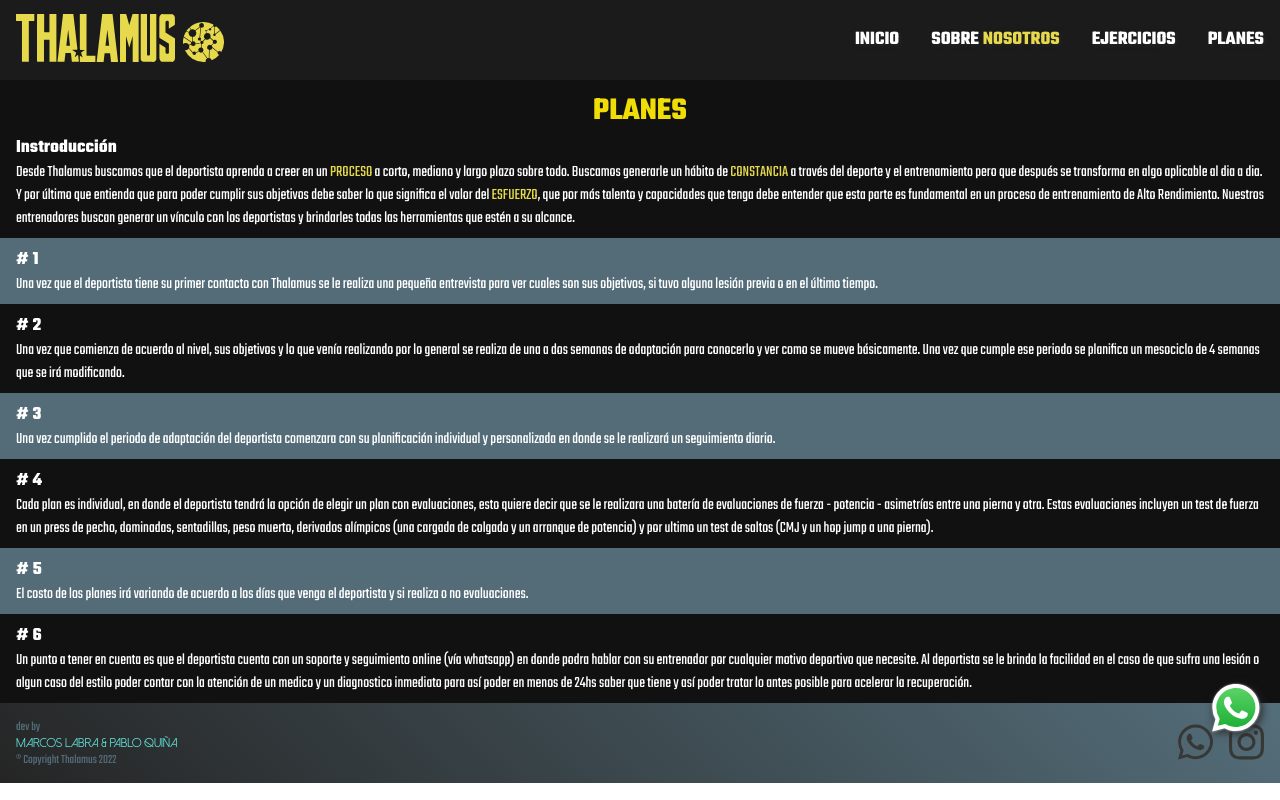
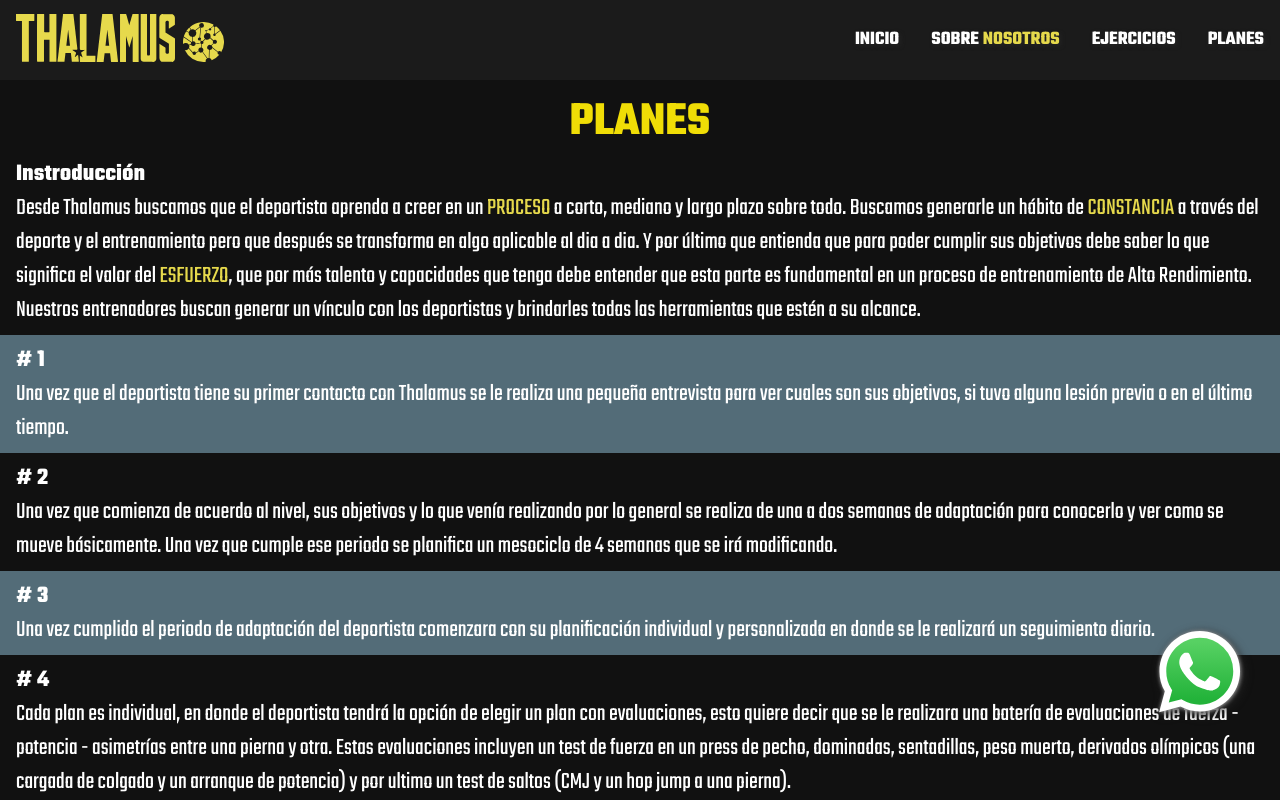
Before and after one commit to Kitsunito/thalamus-web, a React (Create React App) app: page /planes in a window 1280 px wide. Shown: the top 800 px of the page. Built offline with nearby package versions, Linux system fonts and the light colour scheme.

Commit message:
listo responsive tablet

```diff
--- a/src/styles/components/carrousel.scss
+++ b/src/styles/components/carrousel.scss
@@ -4,6 +4,9 @@
   position: relative;
   z-index: 0;
   .carrousel-entrenadores {
+    display: flex;
+    justify-content: center;
+    width: 100vw;
     background: rgb(240, 221, 6);
     background: linear-gradient(
       45deg,
@@ -12,6 +15,9 @@
     );
   }
   .carrousel-deportistas {
+    display: flex;
+    justify-content: center;
+    width: 100vw;
     background: rgb(55, 55, 53);
     background: linear-gradient(
       315deg,
@@ -21,8 +27,7 @@
   }
   div {
     img {
-      height: 100%;
-      width: 100%;
+      height: 50vh;
       object-fit: cover;
       object-position: center;
       position: relative;
@@ -46,9 +51,9 @@
         color: $yellow;
       }
     }
-    p{
-      padding: .5rem 1rem;
-      font-family: 'Teko', sans-serif;
+    p {
+      padding: 0.5rem 1rem;
+      font-family: "Teko", sans-serif;
       font-size: $font-size-large;
       color: $white;
       text-align: center;
@@ -59,3 +64,17 @@
     }
   }
 }
+
+@media (min-width: 768px) {
+  .carrousel {
+    div {
+      h3 {
+        font-size: 5rem;
+      }
+      p {
+        padding: 1rem;
+        font-size: $font-size-xxlarge;
+      }
+    }
+  }
+}
--- a/src/styles/components/contactForm.scss
+++ b/src/styles/components/contactForm.scss
@@ -34,10 +34,10 @@
         width: 60vw;
         border-radius: $border-radius-medium;
         box-shadow: 0px 0px 10px 0px #000000ee;
-        font-family: 'Roboto', sans-serif;
+        font-family: "Roboto", sans-serif;
         font-size: $font-size-medium;
         color: $lightYellow;
-        padding: 0 .5rem;
+        padding: 0 0.5rem;
       }
       input {
         height: 2rem;
@@ -46,18 +46,49 @@
         height: 10rem;
       }
     }
-    button{
-
+    button {
       border: none;
       border-radius: $border-radius-medium;
       background-color: $greyBlue;
       color: $white;
       font-size: $font-size-large;
       font-weight: 600;
-        font-family: 'Teko', sans-serif;
+      font-family: "Teko", sans-serif;
       letter-spacing: 1px;
-        padding: .2rem .5rem;
-        margin: .5rem 0;
+      padding: 0.2rem 0.5rem;
+      margin: 0.5rem 0;
     }
   }
 }
+
+@media (min-width: 768px) {
+  .contactForm {
+    h2 {
+      font-size: 4rem;
+    }
+    form {
+      .input {
+        label {
+          font-size: $font-size-xxlarge;
+        }
+        input,
+        textarea {
+          font-size: $font-size-xlarge;
+          padding: 0 0.5rem;
+        }
+        input {
+          height: 4rem;
+        }
+        textarea {
+          height: 18rem;
+        }
+      }
+      button {
+        font-size: $font-size-xxlarge;
+        letter-spacing: 1px;
+        padding: 0.2rem 0.5rem;
+        margin: 0.5rem 0;
+      }
+    }
+  }
+}
--- a/src/styles/components/pages/ejercicios.scss
+++ b/src/styles/components/pages/ejercicios.scss
@@ -50,3 +50,22 @@
     }
   }
 }
+
+@media (min-width: 768px) {
+  .ejercicios {
+    section {
+      padding: 2rem;
+      H2 {
+        font-size: $font-size-xxxlarge;
+      }
+      h3 {
+        padding: 1rem;
+        font-size: $font-size-xxlarge;
+      }
+      iframe {
+        width: 720px;
+        height: 480px;
+      }
+    }
+  }
+}
--- a/src/styles/components/pages/index-section.scss
+++ b/src/styles/components/pages/index-section.scss
@@ -10,7 +10,7 @@
     display: inline-block;
     text-align: center;
   }
-  .ajusteBG{
+  .ajusteBG {
     object-position: right;
   }
   H2 {
@@ -32,3 +32,11 @@
     }
   }
 }
+
+@media (min-width: 768px) {
+  .index-section {
+    H2 {
+      font-size: 5rem;
+    }
+  }
+}
--- a/src/styles/components/pages/planes.scss
+++ b/src/styles/components/pages/planes.scss
@@ -5,6 +5,7 @@
   section {
     font-family: "Teko", sans-serif;
     color: $white;
+    padding-bottom: 3rem;
     .bg-1 {
       padding: 0.5rem 1rem;
       h2 {
@@ -32,3 +33,34 @@
     }
   }
 }
+
+@media (min-width: 768px) {
+  .planes {
+    width: 100vw;
+    padding-top: 10vh;
+
+    section {
+      .bg-1 {
+        padding: 0.5rem 1rem;
+        h2 {
+          font-size: $font-size-xxxlarge;
+        }
+        h3 {
+          font-size: $font-size-xlarge;
+        }
+        p {
+          font-size: $font-size-xlarge;
+        }
+      }
+      .bg-2 {
+        padding: 0.5rem 1rem;
+        h3 {
+          font-size: $font-size-xlarge;
+        }
+        p {
+          font-size: $font-size-xlarge;
+        }
+      }
+    }
+  }
+}
--- a/src/styles/components/pages/sobreNosotros.scss
+++ b/src/styles/components/pages/sobreNosotros.scss
@@ -7,7 +7,7 @@
   background-size: cover;
   background-attachment: fixed;
   section {
-    padding: 12vh 2rem;
+    padding: 12vh 2rem 2rem 2rem;
     font-family: "Teko", "sans-serif";
     text-shadow: $drop-shadow-light;
     h2 {
@@ -19,7 +19,7 @@
       }
     }
     p {
-      padding-bottom: .5rem;
+      padding-bottom: 0.5rem;
       font-size: $font-size-large;
       color: $white;
       span {
@@ -28,3 +28,21 @@
     }
   }
 }
+
+@media (min-width: 768px) {
+  .sobreNosotros {
+    section {
+      padding-bottom: 4rem;
+      h2 {
+        font-size: $font-size-xxxlarge;
+        span {
+          color: $yellow;
+        }
+      }
+      p {
+        text-align: center;
+        font-size: $font-size-xlarge;
+      }
+    }
+  }
+}
--- a/src/styles/components/wappFixed.scss
+++ b/src/styles/components/wappFixed.scss
@@ -6,3 +6,11 @@
     z-index: 2;
     filter: drop-shadow(2px 2px 4px #252525);
 }
+
+@media (min-width: 768px) {
+    .WhatsAppIcon{
+        width: 6rem;
+        right: 2rem;
+        bottom: 5rem;
+    }
+}
--- a/src/styles/layout/footer.scss
+++ b/src/styles/layout/footer.scss
@@ -34,7 +34,25 @@ footer {
       color: $grey;
     }
   }
-  p{
+  p {
     margin: 0;
+  }
 }
+
+@media (min-width: 768px) {
+  footer {
+    .footer-devs {
+      .footer-devs-intro,
+      .footer-copyright {
+        font-size: $font-size-large;
+      }
+      margin: 0.5rem 2rem;
+      .footer-devs-names {
+        font-size: $font-size-large;
+      }
+    }
+    .footer-social {
+      margin-right: 1rem;
+    }
+  }
 }
--- a/src/styles/layout/header.scss
+++ b/src/styles/layout/header.scss
@@ -23,6 +23,15 @@
   .menuIcon {
     height: 4vh;
     margin-right: 1rem;
+  }
+}
+
+@media (min-width: 768px) {
+  .headerMobile {
+    .menuIcon {
+      height: 3vh;
+      margin-right: 2rem;
+    }
   }
 }
 
--- a/src/styles/layout/mobileMenu.scss
+++ b/src/styles/layout/mobileMenu.scss
@@ -49,3 +49,21 @@
 .show {
   top: 0;
 }
+
+@media (min-width: 768px) {
+  .mobileMenu {
+    .menu-links {
+      h2 {
+        font-size: 5rem;
+        margin: 2rem 0;
+      }
+    }
+    .menu-social {
+      a{
+        svg {
+          font-size: 4rem;
+        }
+      }
+    }
+  }
+}
--- a/src/styles/main.scss
+++ b/src/styles/main.scss
@@ -6,6 +6,7 @@
 a {
     text-decoration: none;
 }
+
 
 
 //fonts
```
Lines whose indentation alone changed are shown as unchanged.
